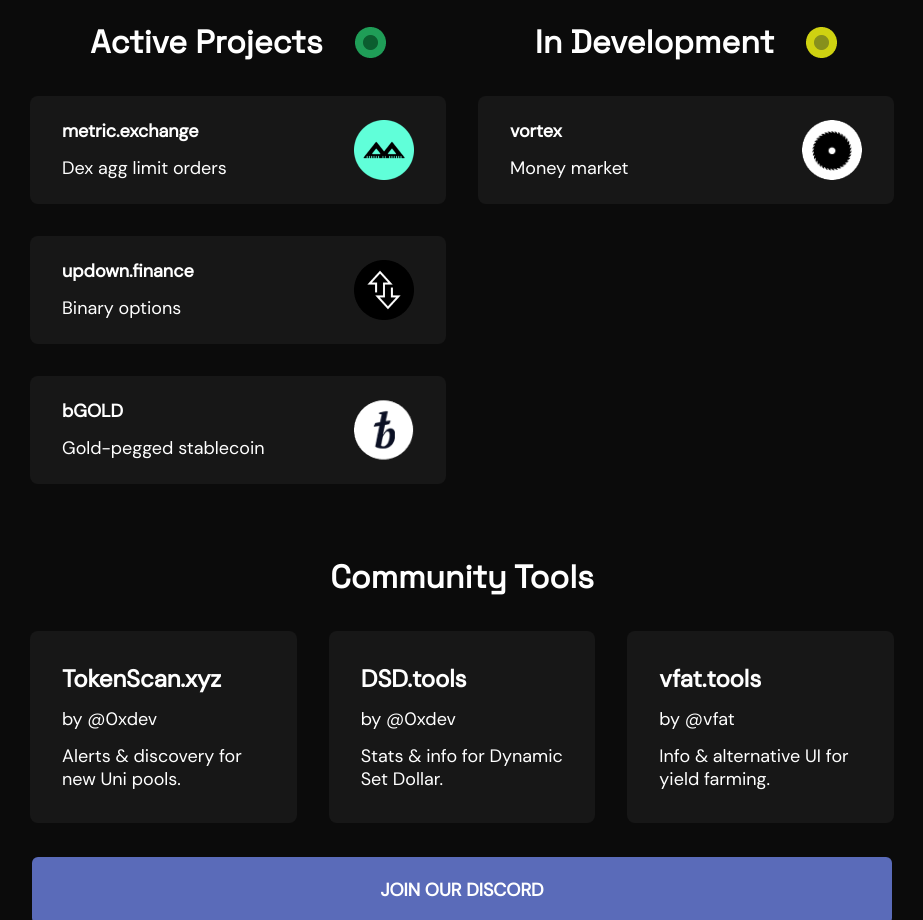
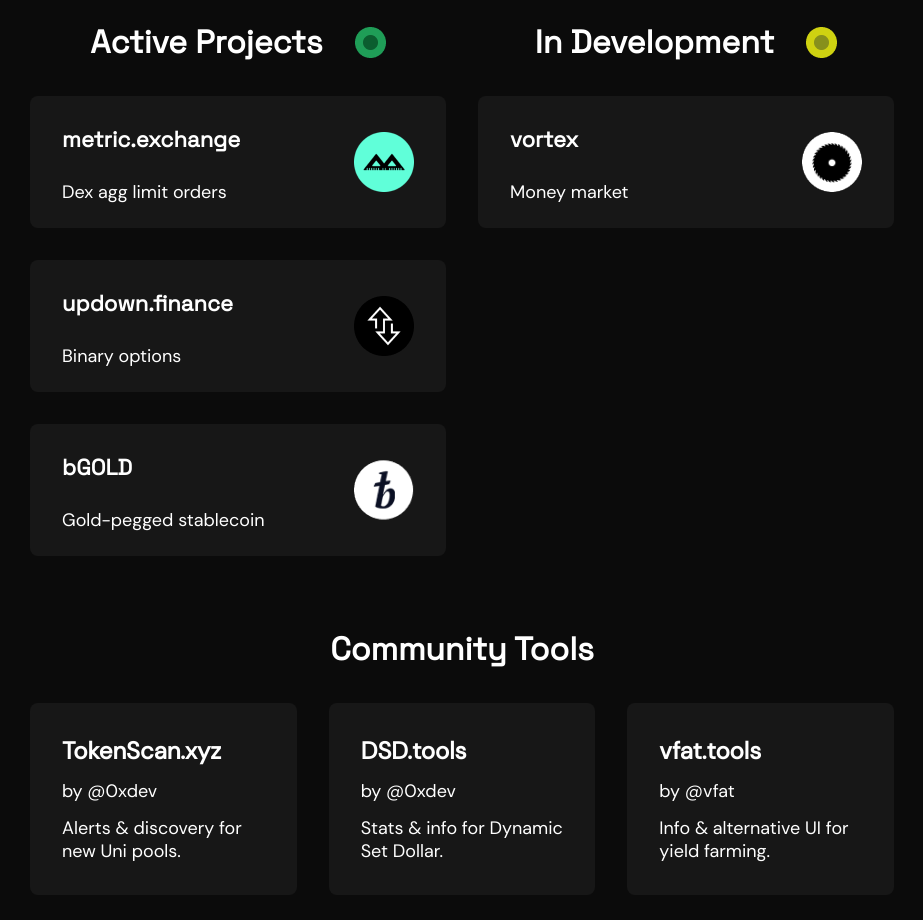
Before and after one commit to Top29411/building-webste, a plain HTML site: page index.html in a window 1280 px wide. Shown: the part 1700-2620 px from the top of the page, without its empty margins (178-1101 px from the left). Drawn offline with Linux system fonts and the light colour scheme.

Commit message:
change font size and add margin

```diff
--- a/css/main.css
+++ b/css/main.css
@@ -290,6 +290,13 @@ body {
   margin-bottom: 23px;
 }
 
+#content h4 {
+  font-family: "Space Grotesk", sans-serif;
+  font-size: 22px;
+  line-height: 38px;
+  margin-bottom: 23px;
+}
+
 #content .token-area p:not(:last-child) {
   margin-bottom: 17px;
 }
@@ -340,6 +347,12 @@ body {
   padding: 24px 32px;
   margin-top: 32px;
 }
+
+#content .projects-area .projects-box img {
+  height: 60px;
+  align-self: center;
+}
+
 
 #content .projects-area .projects-textbox {
   display: flex;
```
